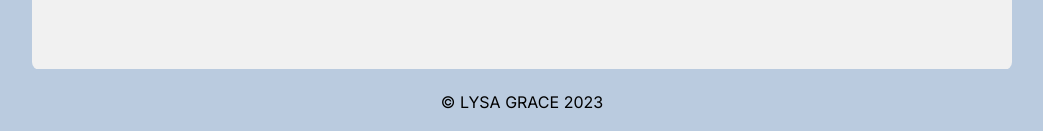
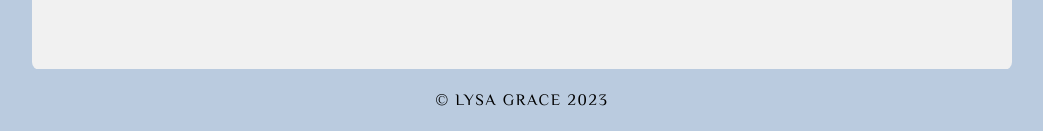
Before and after one commit to velarded/lysagrace-site, a Next.js app: page /main/media in a window 1280 px wide. Shown: the part 4972-5103 px from the top of the page, without its empty margins (118-1161 px from the left). Built offline with nearby package versions, Linux system fonts and the light colour scheme.

Commit message:
add minor styling to the footer

```diff
--- a/app/main/components/Footer.tsx
+++ b/app/main/components/Footer.tsx
@@ -1,7 +1,7 @@
 const Footer = (props: any) => {
     const currentYear = new Date().getFullYear();
     return (
-        <footer className="bg-iceblue p-5 flex justify-center items-center uppercase">
+        <footer className="bg-iceblue p-5 flex justify-center items-center uppercase font-messiri tracking-footer">
           <p>&copy; Lysa Grace {currentYear}</p>
         </footer>
     )
--- a/tailwind.config.js
+++ b/tailwind.config.js
@@ -42,6 +42,7 @@ module.exports = {
     letterSpacing: {
       'sitelogo': '0.3em',
       'sectionHeader': '0.25rem',
+      'footer': '0.1rem'
     },
     extend: {
       colors: {
```
